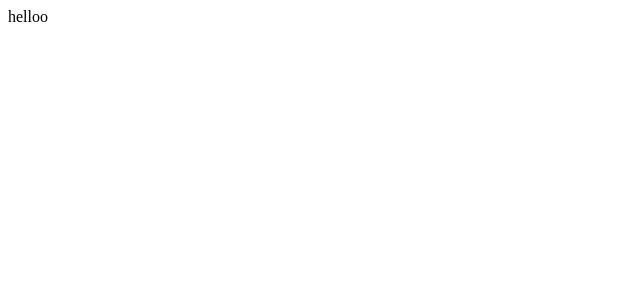
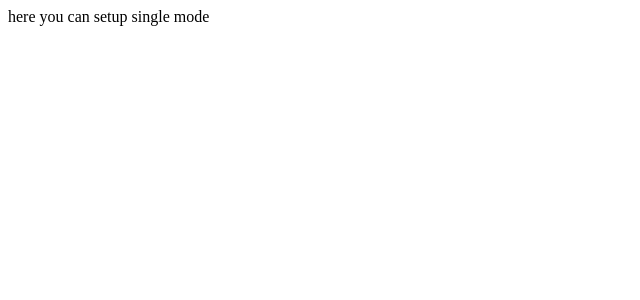
Before and after one commit to mortezashojaei/memo-pic, a React (Create React App) app in the folder frontend/: page /setup-single-mode in a window 1280 px wide. Shown: the top 300 px of the page, without its empty margins (0-640 px from the left). Built offline with nearby package versions, Linux system fonts and the light colour scheme.

Commit message:
strcture pages

```diff
--- a/frontend/package.json
+++ b/frontend/package.json
@@ -10,8 +10,10 @@
     "@types/node": "^16.7.13",
     "@types/react": "^17.0.20",
     "@types/react-dom": "^17.0.9",
+    "@types/react-router-dom": "^5.3.2",
     "react": "^17.0.2",
     "react-dom": "^17.0.2",
+    "react-router-dom": "^6.2.1",
     "react-scripts": "5.0.0",
     "styled-components": "^5.3.3",
     "typescript": "^4.4.2",
@@ -40,5 +42,8 @@
       "last 1 firefox version",
       "last 1 safari version"
     ]
+  },
+  "devDependencies": {
+    "prettier": "^2.5.1"
   }
 }
--- a/frontend/src/App.tsx
+++ b/frontend/src/App.tsx
@@ -1,5 +1,20 @@
+import { BrowserRouter, Routes, Route } from 'react-router-dom';
+import { routes } from './routes';
+
 function App() {
-  return <div>helloo</div>;
+  return (
+    <BrowserRouter>
+      <Routes>
+        {routes.map((route) => (
+          <Route
+            key={route.path}
+            path={route.path}
+            element={route.element}
+          />
+        ))}
+      </Routes>
+    </BrowserRouter>
+  );
 }
 
 export default App;
--- /dev/null
+++ b/frontend/src/components/index.ts
@@ -0,0 +1 @@
+export * from './shared';
--- /dev/null
+++ b/frontend/src/components/shared/Button.tsx
@@ -0,0 +1 @@
+export const Button = () => <button></button>;
--- /dev/null
+++ b/frontend/src/components/shared/index.ts
@@ -0,0 +1 @@
+export * from './Button';
--- /dev/null
+++ b/frontend/src/pages/Home.tsx
@@ -0,0 +1 @@
+export const Home = () => <div>You are in home</div>;
--- /dev/null
+++ b/frontend/src/pages/MultiPlayer.tsx
@@ -0,0 +1 @@
+export const MultiPlayer = () => <div>I am multiplayer</div>;
--- /dev/null
+++ b/frontend/src/pages/SetupMultiMode.tsx
@@ -0,0 +1 @@
+export const SetupMultiMode = () => <div></div>;
--- /dev/null
+++ b/frontend/src/pages/SetupSingleMode.tsx
@@ -0,0 +1,3 @@
+export const SetupSingleMode = () => (
+  <div>here you can setup single mode</div>
+);
--- /dev/null
+++ b/frontend/src/pages/SinglePlayer.tsx
@@ -0,0 +1 @@
+export const SinglePlayer = () => <div>I am single player mode</div>;
--- /dev/null
+++ b/frontend/src/pages/index.ts
@@ -0,0 +1,5 @@
+export * from './Home';
+export * from './SetupSingleMode';
+export * from './SetupMultiMode';
+export * from './SinglePlayer';
+export * from './MultiPlayer';
--- /dev/null
+++ b/frontend/src/routes.tsx
@@ -0,0 +1,30 @@
+import {
+  Home,
+  SetupMultiMode,
+  SinglePlayer,
+  MultiPlayer,
+  SetupSingleMode,
+} from './pages';
+
+export const routes = [
+  {
+    path: '/',
+    element: <Home />,
+  },
+  {
+    path: '/setup-single-mode',
+    element: <SetupSingleMode />,
+  },
+  {
+    path: '/setup-multi-mode',
+    element: <SetupMultiMode />,
+  },
+  {
+    path: '/single-player',
+    element: <SinglePlayer />,
+  },
+  {
+    path: '/multi-player',
+    element: <MultiPlayer />,
+  },
+];
```
Also changed, not shown: 2 other files (tests, documents, lock files or other folders).
